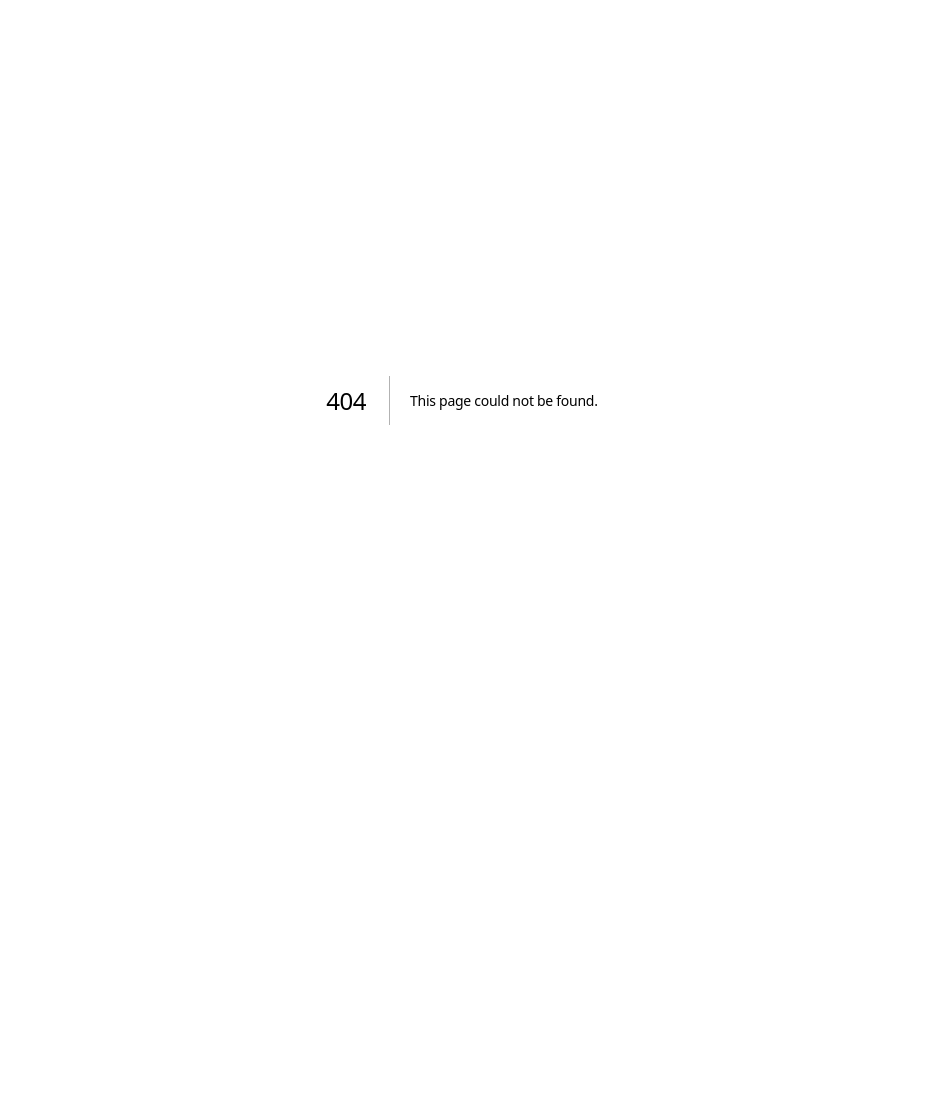
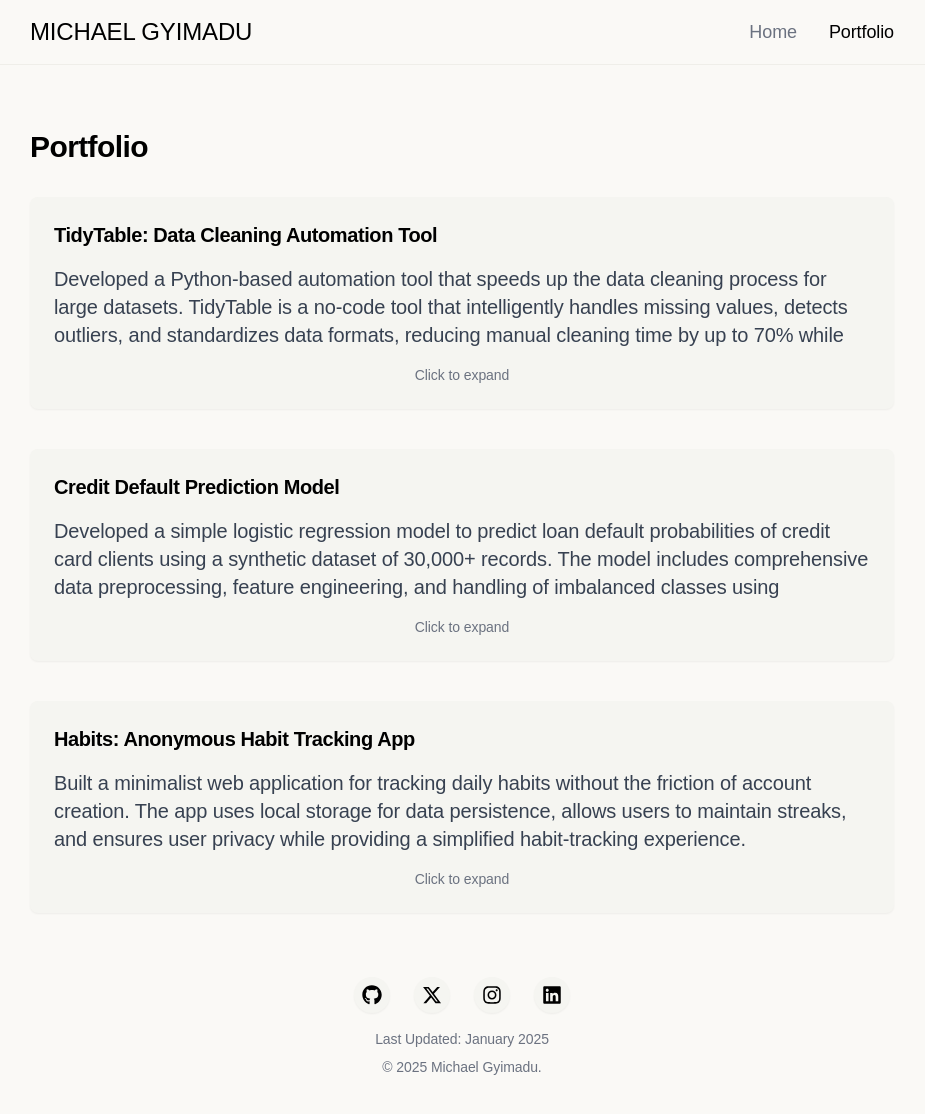
Before and after one commit to gyimadu/portfolio, a Next.js app: page /portfolio in a window 1280 px wide. Before the commit this address had no page. Shown: the top 1114 px of the page, without its empty margins (178-1103 px from the left). Before the commit the page ends 800 px from the top, so only its background shows below. Built offline with nearby package versions, Linux system fonts and the light colour scheme; a web font is replaced by a local one.

Commit message:
added a portfolio page; formatted the header and did some minor UI changes

```diff
--- a/package.json
+++ b/package.json
@@ -10,9 +10,11 @@
   },
   "dependencies": {
     "@vercel/analytics": "^1.4.1",
+    "framer-motion": "^11.16.1",
     "next": "^15.1.3",
     "react": "^19.0.0",
-    "react-dom": "^19.0.0"
+    "react-dom": "^19.0.0",
+    "react-icons": "^5.4.0"
   },
   "devDependencies": {
     "@eslint/eslintrc": "^3",
--- a/src/app/layout.tsx
+++ b/src/app/layout.tsx
@@ -11,8 +11,17 @@ const afacad = Afacad({
 });
 
 export const metadata: Metadata = {
-  title: "Home",
-  description: "Michael&apos;s digital resume and random thoughts",
+  title: "MICHAEL GYIMADU",
+  description: "Machine Learning Engineer & Software Developer",
+  icons: {
+    icon: '/favicon.ico',
+    shortcut: '/favicon.ico',
+    apple: '/apple-touch-icon.png',
+    other: {
+      rel: 'apple-touch-icon',
+      url: '/apple-touch-icon.png',
+    },
+  },
 };
 
 export default function RootLayout({
--- a/src/app/page.tsx
+++ b/src/app/page.tsx
@@ -1,8 +1,9 @@
 'use client';
 import { useRef } from 'react';
 import Header from '@/components/Header';
-import ProjectCard from '@/components/ProjectCard';
 import Image from 'next/image';
+import { FaGithub, FaInstagram, FaLinkedin } from 'react-icons/fa';
+import { FaXTwitter } from 'react-icons/fa6';
 
 export default function Home() {
   const contactRef = useRef<HTMLDivElement>(null);
@@ -81,7 +82,11 @@ export default function Home() {
             </div>
 
             <p className="text-black text-base sm:text-lg lg:text-xl leading-relaxed mb-6">
-              I&apos;m a machine learning-in-finance enthusiast, and a self-taught programmer based in the United States. I&apos;m currently finishing my undergraduate studies in Mathematics and Economics and enjoy working on predictive modelling on financial data with machine learning and data science.
+              I&apos;m a machine learning-in-finance enthusiast, a self-taught programmer, and a data scientist based in the United States.
+            </p>
+
+            <p className="text-black text-base sm:text-lg lg:text-xl leading-relaxed mb-6">
+              I&apos;m currently finishing my undergraduate studies in Mathematics and Economics and enjoy working on predictive modelling on financial data with machine learning and data science.
             </p>
             <p className="text-black text-base sm:text-lg lg:text-xl leading-relaxed mb-6">
               I have interests in quant finance and software development and love playing soccer or working on web apps in my spare time.
@@ -105,8 +110,10 @@ export default function Home() {
           </div>
 
           <div className="mb-10">
-            <h3 className="text-xl sm:text-2xl lg:text-3xl font-semibold mb-6 text-black">Let&apos;s Work Together</h3>
-            <div className="flex flex-col sm:flex-row sm:space-x-4 space-y-4 sm:space-y-0 mb-8">
+            <h3 className="text-xl sm:text-2xl lg:text-3xl font-semibold mb-6 text-black">Connect With Me</h3>
+            <p className="text-black text-base sm:text-lg lg:text-xl leading-relaxed mb-6">Want to learn more about my work or interested in hiring me for a project? Feel free to reach out to me here:</p>
+
+            <div className="flex flex-col sm:flex-row sm:space-x-4 space-y-4 sm:space-y-0 mb-4">
               <a
                 href="/resume.pdf"
                 target='_blank'
@@ -121,19 +128,44 @@ export default function Home() {
                 Send a Message
               </button>
             </div>
+            <div className="flex justify-center md:gap-8 mb-4">
+              <a
+                href="https://github.com/gyimadu"
+                target="_blank"
+                rel="noopener noreferrer"
+                className="p-2 bg-[#F5F5F1] text-black rounded-full hover:bg-[#EFEEE9] text-center transition-all shadow-sm hover:shadow-md"
+                aria-label="GitHub Profile"
+              >
+                <FaGithub className="w-5 h-5" />
+              </a>
+              <a
+                href="https://twitter.com/gyimaduu"
+                target="_blank"
+                rel="noopener noreferrer"
+                className="p-2 bg-[#F5F5F1] text-black rounded-full hover:bg-[#EFEEE9] text-center transition-all shadow-sm hover:shadow-md"
+                aria-label="X (Twitter) Profile"
+              >
+                <FaXTwitter className="w-5 h-5" />
+              </a>
+              <a
+                href="https://instagram.com/gyimadu_"
+                target="_blank"
+                rel="noopener noreferrer"
+                className="p-2 bg-[#F5F5F1] text-black rounded-full hover:bg-[#EFEEE9] text-center transition-all shadow-sm hover:shadow-md"
+                aria-label="Instagram Profile"
+              >
+                <FaInstagram className="w-5 h-5" />
+              </a>
+              <a
+                href="https://linkedin.com/in/michael-gyimadu"
+                target="_blank"
+                rel="noopener noreferrer"
+                className="p-2 bg-[#F5F5F1] text-black rounded-full hover:bg-[#EFEEE9] text-center transition-all shadow-sm hover:shadow-md"
+                aria-label="LinkedIn Profile"
+              >
+                <FaLinkedin className="w-5 h-5" />
+              </a>
             </div>
-        </section>
-
-        <section className="mb-16">
-          <h2 className="font-bold text-xl sm:text-2xl lg:text-3xl text-black mb-8">Some Stuff I&apos;ve Worked On</h2>
-
-          <div className="grid gap-8">
-            {projects.map((project, index) => (
-              <ProjectCard
-                key={index}
-                {...project}
-              />
-            ))}
           </div>
         </section>
 
@@ -187,17 +219,19 @@ export default function Home() {
                 name="message"
                 required
                 rows={4}
-                className="w-full px-5 py-3 bg-[#F5F5F1] text-black rounded-lg shadow-smfocus:outline-none focus:ring-2 focus:ring-[#E5E4DF] text-base sm:text-lg"
+                className="w-full px-5 py-3 bg-[#F5F5F1] text-black rounded-lg shadow-sm focus:outline-none focus:ring-2 focus:ring-[#E5E4DF] text-base sm:text-lg"
                 placeholder="Your message..."
               />
             </div>
 
+            <div className="flex justify-center">
               <button
                 type="submit"
                 className="px-6 py-2 bg-black text-white rounded-lg hover:bg-gray-800 transition-colors"
               >
                 Send Message
               </button>
+            </div>
           </form>
         </section>
 
--- /dev/null
+++ b/src/app/portfolio/page.tsx
@@ -0,0 +1,108 @@
+'use client';
+import Header from '@/components/Header';
+import ProjectCard from '@/components/ProjectCard';
+import { FaGithub, FaInstagram, FaLinkedin } from 'react-icons/fa';
+import { FaXTwitter } from 'react-icons/fa6';
+
+
+export default function Portfolio() {
+  const projects = [
+    {
+      title: "TidyTable: Data Cleaning Automation Tool",
+      description: "Developed a Python-based automation tool that speeds up the data cleaning process for large datasets. TidyTable is a no-code tool that intelligently handles missing values, detects outliers, and standardizes data formats, reducing manual cleaning time by up to 70% while maintaining data integrity.",
+      features: ["Features: Automated cleaning, format standardization, outlier detection."],
+      tools: ["Tools: Python, Pandas, NumPy, FastAPI, PostgreSQL, Regular Expressions."],
+      image: {
+        desktop: "/tidytable.jpeg",
+        mobile: "/tidytable-phone.jpeg"
+      },
+      link: {
+        url: "https://data-cleaning-automation.onrender.com/",
+        text: "Check it out!"
+      }
+    },
+    {
+      title: "Credit Default Prediction Model",
+      description: "Developed a simple logistic regression model to predict loan default probabilities of credit card clients using a synthetic dataset of 30,000+ records. The model includes comprehensive data preprocessing, feature engineering, and handling of imbalanced classes using SMOTENC.",
+      features: ["Dataset: 30,000+ synthetic records."],
+      tools: ["Tools: Python, SMOTENC, Pandas, Scikit-learn."],
+    },
+    {
+      title: "Habits: Anonymous Habit Tracking App",
+      description: "Built a minimalist web application for tracking daily habits without the friction of account creation. The app uses local storage for data persistence, allows users to maintain streaks, and ensures user privacy while providing a simplified habit-tracking experience.",
+      features: ["Features: Streak tracking, daily logs, anonymous usage, data persistence."],
+      tools: ["Tools: Next.js, TypeScript, Tailwind CSS, Local Storage API."],
+      image: {
+        desktop: "/habits.jpeg",
+        mobile: "/habits-phone.jpeg"
+      },
+      link: {
+        url: "https://habits-io.vercel.app/",
+        text: "Check it out!"
+      }
+    }
+  ];
+
+  return (
+    <div className="min-h-screen bg-[#FAF9F6]">
+      <Header />
+      <main className="max-w-4xl mx-auto px-4 py-16">
+        <section className="mb-16">
+          <h2 className="font-bold text-xl sm:text-2xl lg:text-3xl text-black mb-8">Portfolio</h2>
+
+          <div className="grid gap-10">
+            {projects.map((project, index) => (
+              <ProjectCard
+                key={index}
+                {...project}
+              />
+            ))}
+          </div>
+        </section>
+
+        <footer className="text-center text-gray-500 text-sm pb-8">
+        <div className="flex justify-center md:gap-6 mb-4">
+              <a
+                href="https://github.com/gyimadu"
+                target="_blank"
+                rel="noopener noreferrer"
+                className="p-2 bg-[#F5F5F1] text-black rounded-full hover:bg-[#EFEEE9] text-center transition-all shadow-sm hover:shadow-md"
+                aria-label="GitHub Profile"
+              >
+                <FaGithub className="w-5 h-5" />
+              </a>
+              <a
+                href="https://twitter.com/gyimaduu"
+                target="_blank"
+                rel="noopener noreferrer"
+                className="p-2 bg-[#F5F5F1] text-black rounded-full hover:bg-[#EFEEE9] text-center transition-all shadow-sm hover:shadow-md"
+                aria-label="X (Twitter) Profile"
+              >
+                <FaXTwitter className="w-5 h-5" />
+              </a>
+              <a
+                href="https://instagram.com/gyimadu_"
+                target="_blank"
+                rel="noopener noreferrer"
+                className="p-2 bg-[#F5F5F1] text-black rounded-full hover:bg-[#EFEEE9] text-center transition-all shadow-sm hover:shadow-md"
+                aria-label="Instagram Profile"
+              >
+                <FaInstagram className="w-5 h-5" />
+              </a>
+              <a
+                href="https://linkedin.com/in/michael-gyimadu"
+                target="_blank"
+                rel="noopener noreferrer"
+                className="p-2 bg-[#F5F5F1] text-black rounded-full hover:bg-[#EFEEE9] text-center transition-all shadow-sm hover:shadow-md"
+                aria-label="LinkedIn Profile"
+              >
+                <FaLinkedin className="w-5 h-5" />
+              </a>
+            </div>
+          <p className="mb-2">Last Updated: January 2025</p>
+          <p>© {new Date().getFullYear()} Michael Gyimadu.</p>
+        </footer>
+      </main>
+    </div>
+  );
+}
--- /dev/null
+++ b/src/app/template.tsx
@@ -0,0 +1,21 @@
+'use client';
+
+import { motion } from 'framer-motion';
+
+export default function Template({ children }: { children: React.ReactNode }) {
+  return (
+    <motion.div
+      initial={{ opacity: 0, y: 20 }}
+      animate={{ opacity: 1, y: 0 }}
+      exit={{ opacity: 0, y: 20 }}
+      transition={{
+        type: "spring",
+        stiffness: 100,
+        damping: 20,
+        duration: 0.3
+      }}
+    >
+      {children}
+    </motion.div>
+  );
+}
--- a/src/components/Header.tsx
+++ b/src/components/Header.tsx
@@ -1,24 +1,37 @@
 'use client';
 import Link from 'next/link';
+import { usePathname } from 'next/navigation';
 import MobileMenu from './MobileMenu';
 
 export default function Header() {
+  const pathname = usePathname();
+
   return (
-    <header className="py-8">
-      <nav className="flex justify-between items-center max-w-4xl mx-auto px-4">
-        <Link href="/" className="font-bold sm:text-xl md:text-2xl lg:text-2xl text-blue-600 hover:text-gray-300">
-          GYIMADU
-        </Link>
-        {/* Desktop Menu */}
-        <div className="hidden md:flex text-lg sm:text-md space-x-6">
-          <Link href="https://github.com/gyimadu" target="_blank" className="text-gray-400 hover:text-gray-700 transition-colors">GitHub</Link>
-          <Link href="https://twitter.com/gyimaduu" target="_blank" className="text-gray-400 hover:text-gray-700 transition-colors">Twitter</Link>
-          <Link href="https://instagram.com/gyimadu_" target="_blank" className="text-gray-400 hover:text-gray-700 transition-colors">Instagram</Link>
-          <Link href="https://linkedin.com/in/michael-gyimadu" target="_blank" className="text-gray-400 hover:text-gray-700 transition-colors">LinkedIn</Link>
-        </div>
-        {/* Mobile Menu */}
-        <MobileMenu />
-      </nav>
+    <header className="bg-[#FAF9F6] sticky top-0 z-50 border-b border-[#EFEEE9]">
+      <div className="max-w-4xl mx-auto px-4 py-4">
+        <nav className="flex justify-between items-center">
+          <Link href="/" className="sm:text-xl md:text-2xl lg:text-2xl text-black hover:text-gray-600 transition-colors">
+            MICHAEL GYIMADU
+          </Link>
+
+          <div className="hidden md:flex items-center space-x-8">
+            <Link
+              href="/"
+              className={`text-lg hover:text-gray-600 transition-colors ${pathname === '/' ? 'text-black font-medium' : 'text-gray-500'}`}
+            >
+              Home
+            </Link>
+            <Link
+              href="/portfolio"
+              className={`text-lg hover:text-gray-600 transition-colors ${pathname === '/portfolio' ? 'text-black font-medium' : 'text-gray-500'}`}
+            >
+              Portfolio
+            </Link>
+          </div>
+
+          <MobileMenu />
+        </nav>
+      </div>
     </header>
   );
 }
--- a/src/components/MobileMenu.tsx
+++ b/src/components/MobileMenu.tsx
@@ -1,9 +1,12 @@
+'use client';
 import { useState, useEffect, useRef } from 'react';
 import Link from 'next/link';
+import { usePathname } from 'next/navigation';
 
 export default function MobileMenu() {
   const [isOpen, setIsOpen] = useState(false);
   const menuRef = useRef<HTMLDivElement>(null);
+  const pathname = usePathname();
 
   useEffect(() => {
     const handleClickOutside = (event: MouseEvent) => {
@@ -27,7 +30,7 @@ export default function MobileMenu() {
       >
         <div className="space-y-2">
           <span className={`block w-8 h-0.5 bg-black transition-all duration-300 ${isOpen ? 'rotate-45 translate-y-2.5' : ''}`}></span>
-          <span className={`block w-8 h-0.5 bg-black transition-all duration-300 ${isOpen ? 'opacity-0' : ''}`}></span>
+          <span className={`block w-8 h-0.5 bg-black transition-all duration-300 ${isOpen ? '-rotate-45 -translate-y-2.5' : ''}`}></span>
         </div>
       </button>
 
@@ -51,38 +54,19 @@ export default function MobileMenu() {
         `}
       >
         <div className="py-4 px-6 space-y-4">
-          <p className="text-sm text-gray-600 border-b border-gray-200 pb-2">Get In Touch With Me!</p>
           <Link
-            href="https://github.com/gyimadu"
-            target="_blank"
-            className="block text-gray-500 hover:text-black transition-colors text-base"
+            href="/"
+            className={`block text-base transition-colors ${pathname === '/' ? 'text-black font-medium' : 'text-gray-500 hover:text-black'}`}
             onClick={() => setIsOpen(false)}
           >
-            GitHub
+            Home
           </Link>
           <Link
-            href="https://twitter.com/gyimaduu"
-            target="_blank"
-            className="block text-gray-500 hover:text-black transition-colors text-base"
+            href="/portfolio"
+            className={`block text-base transition-colors ${pathname === '/portfolio' ? 'text-black font-medium' : 'text-gray-500 hover:text-black'}`}
             onClick={() => setIsOpen(false)}
           >
-            Twitter
-          </Link>
-          <Link
-            href="https://instagram.com/gyimadu_"
-            target="_blank"
-            className="block text-gray-500 hover:text-black transition-colors text-base"
-            onClick={() => setIsOpen(false)}
-          >
-            Instagram
-          </Link>
-          <Link
-            href="https://linkedin.com/in/michael-gyimadu"
-            target="_blank"
-            className="block text-gray-500 hover:text-black transition-colors text-base"
-            onClick={() => setIsOpen(false)}
-          >
-            LinkedIn
+            Portfolio
           </Link>
         </div>
       </div>
```
Also changed, not shown: 1 other file (tests, documents, lock files or other folders). Lines whose indentation alone changed are shown as unchanged.
